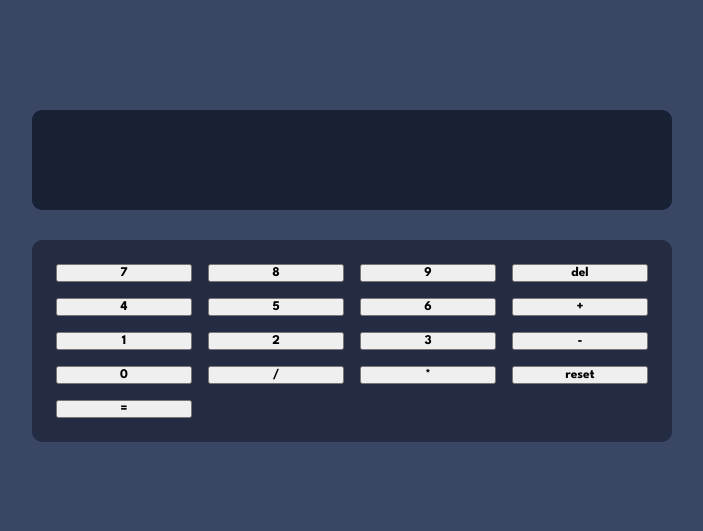
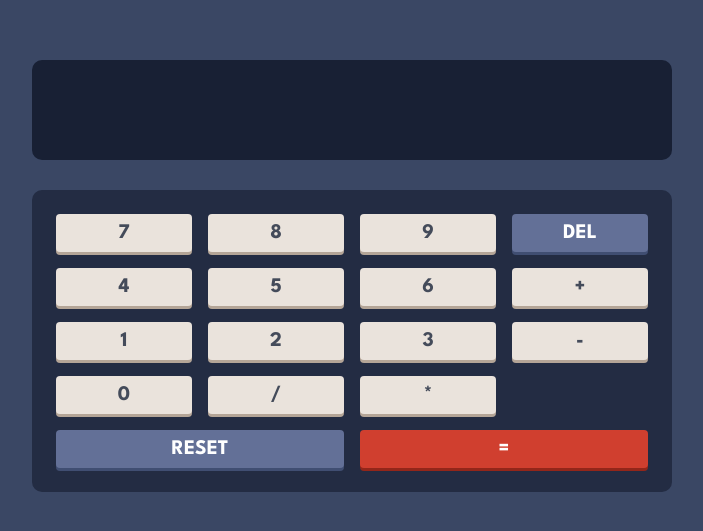
Before and after one commit to aryan-tayal/Calculator, a React (Vite) app: page / in a window 1280 px wide. Shown: the part 139-670 px from the top of the page, without its empty margins (288-991 px from the left). Built offline with nearby package versions, Linux system fonts and the light colour scheme.

Commit message:
style calculator buttons

```diff
--- a/src/CalculatorBtn.jsx
+++ b/src/CalculatorBtn.jsx
@@ -1,7 +1,11 @@
 import React from "react";
-
-const CalculatorBtn = ({ value, onBtnClick }) => {
-  return <button onClick={onBtnClick}>{value}</button>;
+import "./styles/CalculatorBtn.css";
+const CalculatorBtn = ({ value, type, onBtnClick }) => {
+  return (
+    <button onClick={onBtnClick} className={`CalculatorBtn ${type}`}>
+      {value}
+    </button>
+  );
 };
 
 export default CalculatorBtn;
--- /dev/null
+++ b/src/styles/CalculatorBtn.css
@@ -0,0 +1,36 @@
+.CalculatorBtn {
+  --bg: hsl(30, 25%, 89%);
+  --shadow: hsl(28, 16%, 65%);
+  --text: hsl(221, 14%, 31%);
+  --hover: hsl(30, 25%, 95%);
+  color: var(--text);
+  background-color: var(--bg);
+  box-shadow: 0 3px 0 var(--shadow);
+  border: none;
+  padding: 9px 0;
+  font-size: 1.3rem;
+  text-transform: uppercase;
+  cursor: pointer;
+  border-radius: 0.25rem;
+  transition: background-color 0.2s;
+}
+.CalculatorBtn:hover {
+  background-color: var(--hover);
+}
+.CalculatorBtn.reset,
+.CalculatorBtn.del {
+  --text: hsl(0, 0%, 100%);
+  --bg: hsl(225, 21%, 49%);
+  --shadow: hsl(224, 28%, 35%);
+  --hover: hsl(225, 21%, 55%);
+}
+.CalculatorBtn.CalculatorBtn.equals {
+  --text: hsl(0, 0%, 100%);
+  --bg: hsl(6, 63%, 50%);
+  --shadow: hsl(6, 70%, 34%);
+  --hover: hsl(6, 63%, 55%);
+}
+.CalculatorBtn.reset,
+.CalculatorBtn.equals {
+  grid-column: span 2;
+}
```
